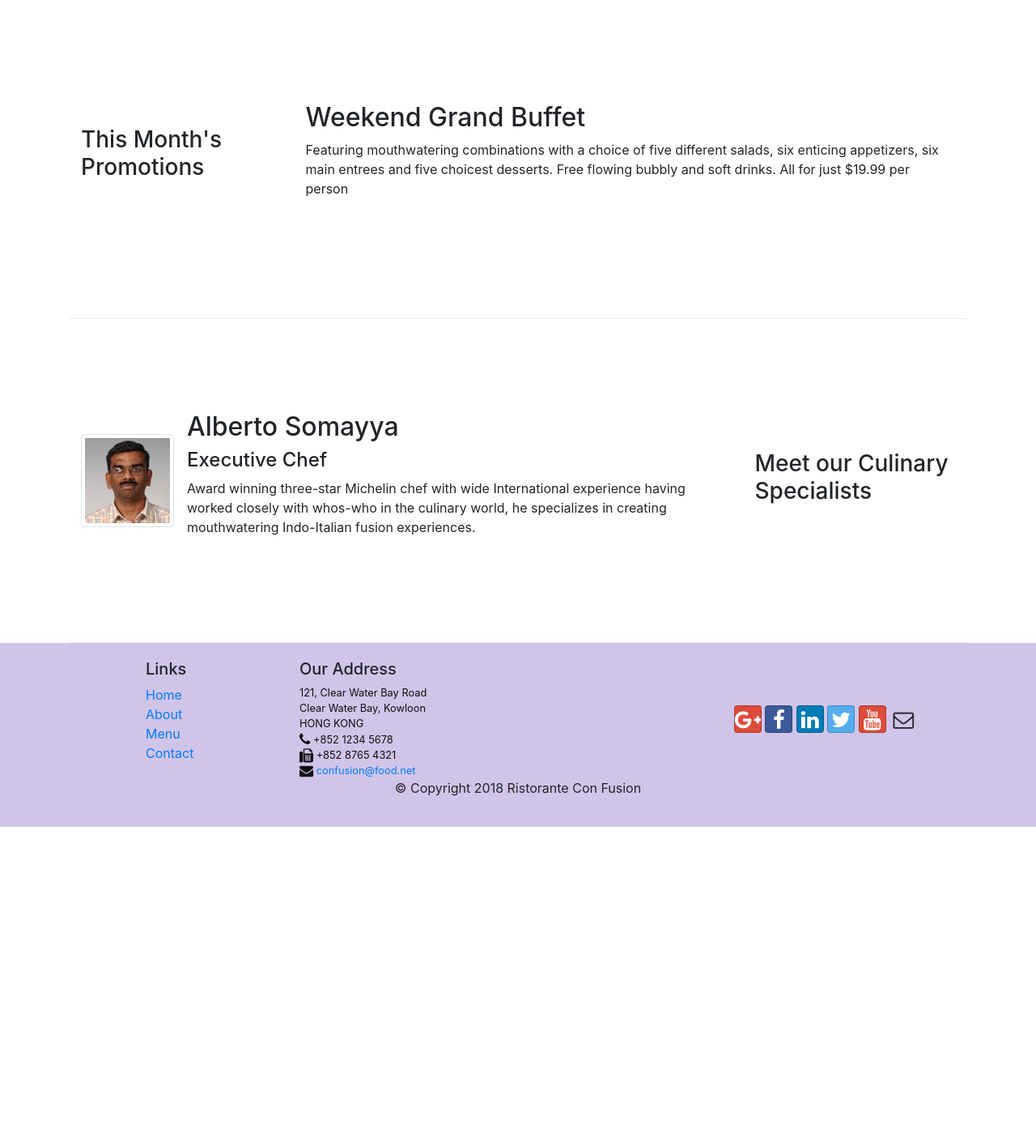
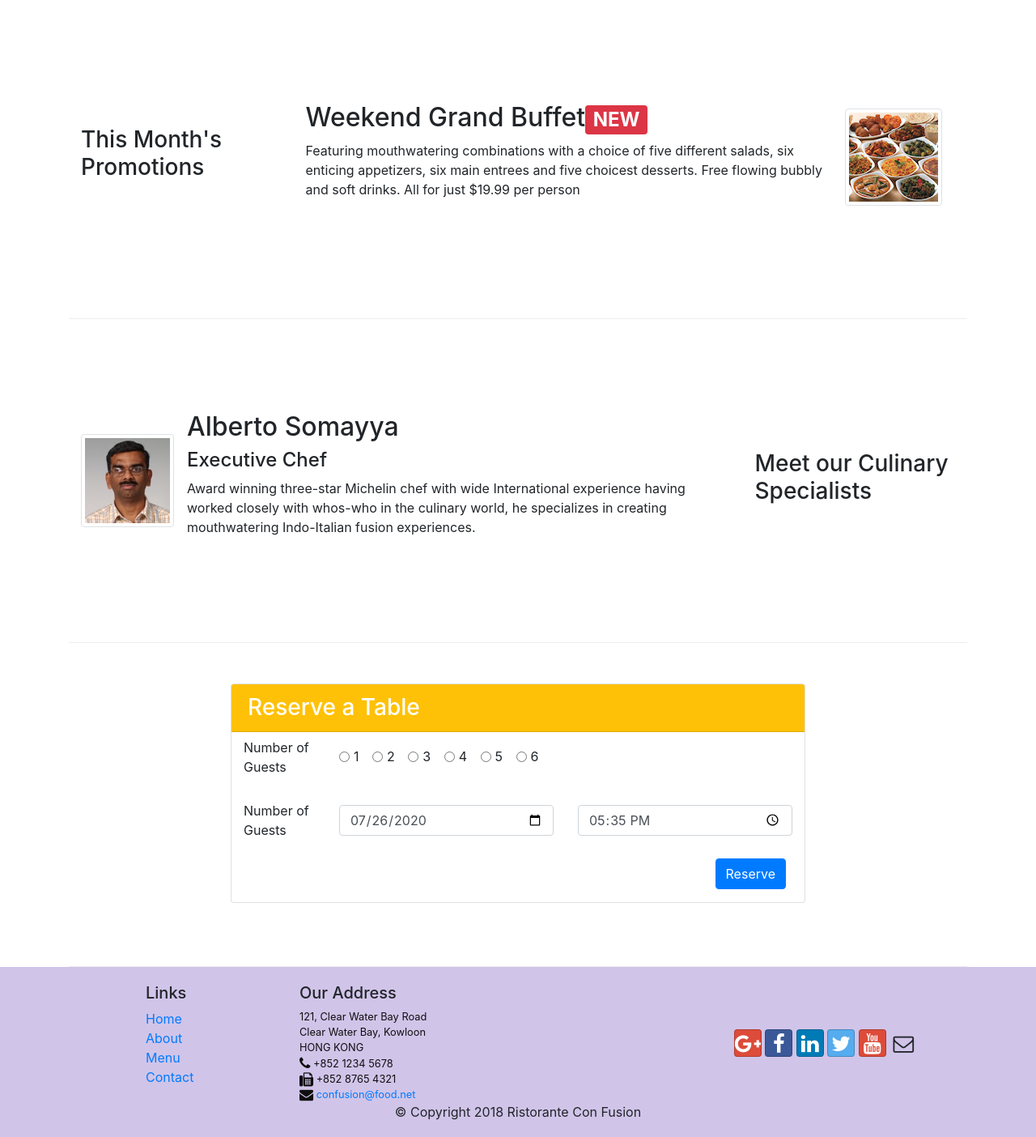
Before and after one commit to EliasBalah/bootstrap4-course-in-coursera, a website: page index.html in a window 1280 px wide. Shown: the part 740-2144 px from the top of the page at 81% size. Before the commit the page ends 1761 px from the top, so only its background shows below. Drawn offline with nearby package versions, Linux system fonts and the light colour scheme.

Commit message:
week 2: finiching the assignment 02

```diff
--- a/css/styles.css
+++ b/css/styles.css
@@ -1,3 +1,7 @@
+html{
+    scroll-behavior: smooth !important;
+}
+
 body{
     padding:50px 0px 0px 0px;
     z-index:0;
--- a/index.html
+++ b/index.html
@@ -39,6 +39,9 @@
                 <div class="col-12 col-sm align-self-center">
                     <img src="img/logo.png" class="img-fluid">
                 </div>
+                <div class="col-12 col-sm align-self-center">
+                    <a href="#reserveTable" class="btn btn-sm btn-warning">Reserve Table</a>
+                </div>
             </div>
         </div>
     </header>
@@ -53,7 +56,7 @@
                     <img class="d-flex mr-3 img-thumbnail align-self-center"
                             src="img/uthappizza.png" alt="Uthappizza">
                     <div class="media-body">
-                        <h2 class="mt-0">Uthappizza<span class="badge badge-danger">HOT</span><span class="badge badge-pill badge-secondary">$4.99</span></h2>
+                        <h2 class="mt-0">Uthappizza<span class="badge badge-danger"> HOT</span> <span class="badge badge-pill badge-secondary">$4.99</span></h2>
                         <p class="d-none d-sm-block">A unique combination of Indian Uthappam (pancake) and
                             Italian pizza, topped with Cerignola olives, ripe vine
                             cherry tomatoes, Vidalia onion, Guntur chillies and
@@ -69,8 +72,15 @@
                 <h3>This Month's Promotions</h3>
             </div>
             <div class="col-12 col-sm col-md">
-                <h2>Weekend Grand Buffet</h2>
-                <p>Featuring mouthwatering combinations with a choice of five different salads, six enticing appetizers, six main entrees and five choicest desserts. Free flowing bubbly and soft drinks. All for just $19.99 per person </p>
+                <div class="media">
+                    <div class="media-body">
+                        <h2 class="mt-0">Weekend Grand Buffet<span class="badge badge-danger"> NEW</span></h2>
+                        <p class="d-none d-sm-block">Featuring mouthwatering combinations with a choice of five different salads,
+                            six enticing appetizers, six main entrees and five choicest desserts.
+                            Free flowing bubbly and soft drinks. All for just $19.99 per person </p>
+                    </div>
+                    <img class="d-flex mr-3 img-thumbnail align-self-center" src="img/buffet.png" alt="Buffet">
+                </div>
             </div>
         </div>
 
@@ -90,6 +100,58 @@
                             whos-who in the culinary world, he specializes in
                             creating mouthwatering Indo-Italian fusion experiences.
                         </p>
+                    </div>
+                </div>
+            </div>
+        </div>
+        <div class="row row-content justify-content-center" id='reserveTable'>
+            <div class='col-12 col-sm-8'>
+                <div class="card">
+                    <h3 class="card-header bg-warning text-white">Reserve a Table</h3>
+                    <div class="col-12">
+                        <form>
+                            <div class="form-group row align-items-center">
+                                <label for="numberOfGuest" class="col-md-2 col-form-label">Number of Guests</label>
+                                <div class="col-md-10">
+                                    <div class="form-check form-check-inline">
+                                        <input class="form-check-input" type="radio" name="inlineRadioOptions" id="inlineRadio1" value="option1">
+                                        <label class="form-check-label" for="inlineRadio1">1</label>
+                                    </div>
+                                    <div class="form-check form-check-inline">
+                                        <input class="form-check-input" type="radio" name="inlineRadioOptions" id="inlineRadio2" value="option2">
+                                        <label class="form-check-label" for="inlineRadio2">2</label>
+                                    </div>
+                                    <div class="form-check form-check-inline">
+                                        <input class="form-check-input" type="radio" name="inlineRadioOptions" id="inlineRadio3" value="option3">
+                                        <label class="form-check-label" for="inlineRadio3">3</label>
+                                    </div>
+                                    <div class="form-check form-check-inline">
+                                        <input class="form-check-input" type="radio" name="inlineRadioOptions" id="inlineRadio4" value="option4">
+                                        <label class="form-check-label" for="inlineRadio4">4</label>
+                                    </div>
+                                    <div class="form-check form-check-inline">
+                                        <input class="form-check-input" type="radio" name="inlineRadioOptions" id="inlineRadio5" value="option5">
+                                        <label class="form-check-label" for="inlineRadio5">5</label>
+                                    </div>
+                                    <div class="form-check form-check-inline">
+                                        <input class="form-check-input" type="radio" name="inlineRadioOptions" id="inlineRadio6" value="option6">
+                                        <label class="form-check-label" for="inlineRadio6">6</label>
+                                    </div>
+                                </div>
+                            </div>
+                            <div class="form-group row align-items-center">
+                                <label for="dateAndTime" class="col-md-2 col-form-label">Number of Guests</label>
+                                <div class="col-6 col-md-5">
+                                    <input class="form-control" type="date" value="2020-07-26" id="dateAndTime">
+                                </div>
+                                <div class="col-6 col-md-5">
+                                    <input class="form-control" type="time" value="17:35:00" id="dateAndTime">
+                                </div>
+                            </div>
+                            <div class="form-group row float-right mr-2">
+                                <button class="btn btn-primary">Reserve</button>
+                            </div>
+                        </form>
                     </div>
                 </div>
             </div>
```
